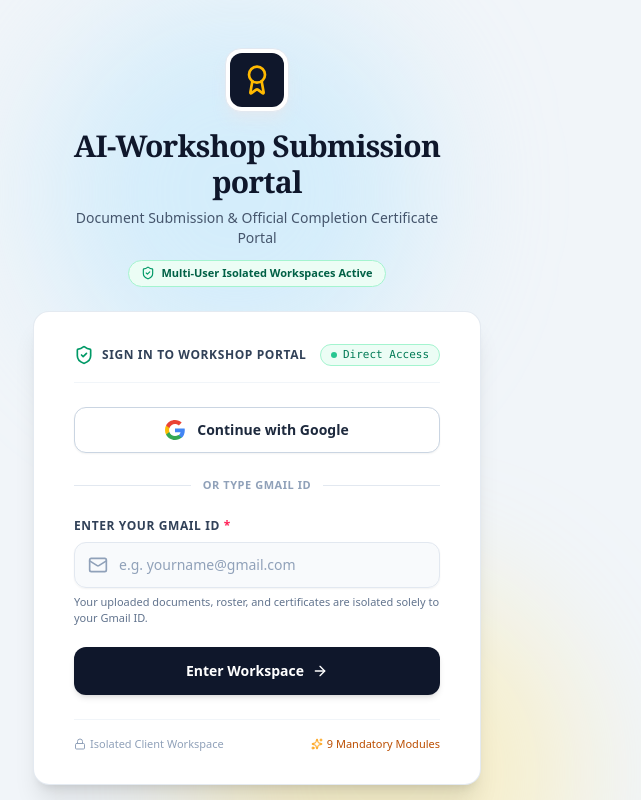
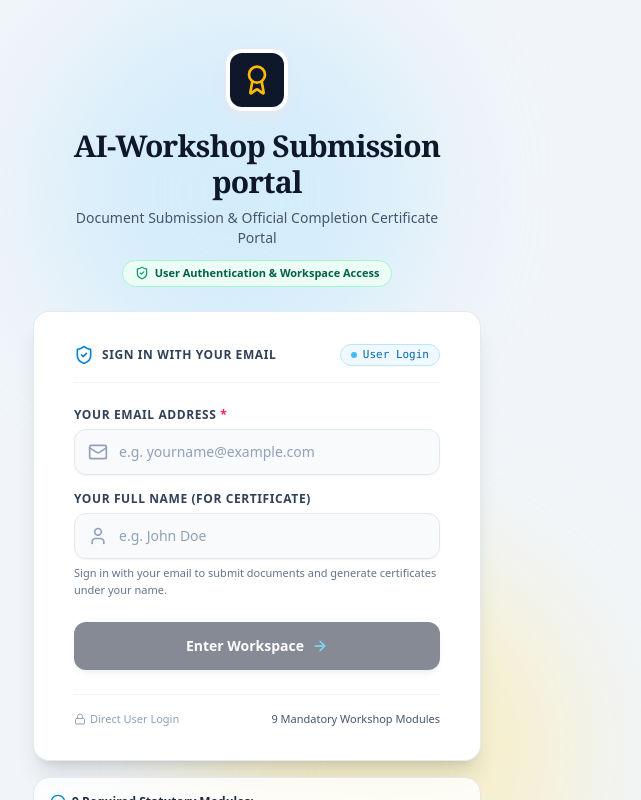
Before and after one commit to sanjaiworksai/Ai-workshop-document-submission, a React (Vite) app: page / in a window 1280 px wide. Shown: the top 800 px of the page, without its empty margins (383-1024 px from the left). Built offline with nearby package versions, Linux system fonts and the light colour scheme.

Commit message:
feat: generalize participant onboarding and storage
- Allow dynamic user naming during authentication.
- Replace hardcoded participant data with randomized identifiers.
- Optimize document upload to skip binary storage for lighter performance.
- Clean up outdated mock group participants.

```diff
--- a/src/components/AuthScreen.tsx
+++ b/src/components/AuthScreen.tsx
@@ -9,11 +9,8 @@ import {
   CheckCircle2,
   Award,
   Users,
-  FileCheck,
   Trash2,
-  UserCheck,
-  Sparkles,
-  Layers,
+  User,
 } from 'lucide-react';
 
 interface AuthScreenProps {
@@ -23,6 +20,7 @@ interface AuthScreenProps {
 
 export function AuthScreen({ onLogin, defaultEmail = '' }: AuthScreenProps) {
   const [email, setEmail] = useState(defaultEmail);
+  const [fullName, setFullName] = useState('');
   const [isSubmitting, setIsSubmitting] = useState(false);
   const [errorMessage, setErrorMessage] = useState('');
   const [savedAccounts, setSavedAccounts] = useState<AccountSummary[]>([]);
@@ -31,42 +29,38 @@ export function AuthScreen({ onLogin, defaultEmail = '' }: AuthScreenProps) {
     setSavedAccounts(getAllAccounts());
   }, []);
 
-  const handleLoginWithEmail = (targetEmail: string) => {
+  const handleLoginWithEmail = (targetEmail: string, customName?: string) => {
     const cleanEmail = normalizeEmail(targetEmail);
     if (!cleanEmail || !cleanEmail.includes('@')) {
-      setErrorMessage('Please enter a valid Gmail address (e.g. name@gmail.com).');
+      setErrorMessage('Please enter a valid email address.');
       return;
     }
 
     setIsSubmitting(true);
     setTimeout(() => {
-      // Derive clean display name from email address
+      // Derive clean display name from custom name or email
+      let displayName = customName?.trim();
+      if (!displayName) {
         const rawName = cleanEmail.split('@')[0];
-      const formattedName = rawName
+        displayName = rawName
           .split(/[._-]/)
           .map((part) => part.charAt(0).toUpperCase() + part.slice(1))
           .join(' ');
+      }
 
       onLogin({
         email: cleanEmail,
-        name: formattedName,
+        name: displayName,
         loginAt: new Date().toISOString(),
         avatar: `https://api.dicebear.com/7.x/initials/svg?seed=${encodeURIComponent(cleanEmail)}&backgroundColor=0284c7,1e3a8a,047857`,
       });
       setIsSubmitting(false);
-    }, 300);
-  };
-
-  const handleGoogleSignIn = () => {
-    const defaultGoogleEmail = 'sanjaiworksai@gmail.com';
-    // If the input has a value, use it; otherwise use detected Google account
-    const target = email.trim().length > 0 ? email : defaultGoogleEmail;
-    handleLoginWithEmail(target);
+    }, 250);
   };
 
   const handleSubmit = (e: FormEvent) => {
     e.preventDefault();
-    handleLoginWithEmail(email);
+    handleLoginWithEmail(email, fullName);
   };
 
   const handleDeleteAccountData = (e: MouseEvent, targetEmail: string) => {
@@ -101,7 +95,7 @@ export function AuthScreen({ onLogin, defaultEmail = '' }: AuthScreenProps) {
         {/* Multi-user Isolation Badge */}
         <div className="inline-flex items-center gap-1.5 px-3 py-1 mt-3 rounded-full bg-emerald-50 border border-emerald-200 text-emerald-800 text-[11px] font-semibold">
           <ShieldCheck className="w-3.5 h-3.5 text-emerald-600" />
-          <span>Multi-User Isolated Workspaces Active</span>
+          <span>User Authentication & Workspace Access</span>
         </div>
       </div>
 
@@ -112,16 +106,16 @@ export function AuthScreen({ onLogin, defaultEmail = '' }: AuthScreenProps) {
             <div className="flex items-center justify-between pb-3 border-b border-slate-100 mb-3">
               <span className="text-xs font-bold uppercase tracking-wider text-slate-700 flex items-center gap-1.5">
                 <Users className="w-4 h-4 text-sky-600" />
-                Previous Workspaces on this Device ({savedAccounts.length})
+                Previous Workspaces ({savedAccounts.length})
               </span>
-              <span className="text-[10px] text-slate-400 font-mono">Isolated Data</span>
+              <span className="text-[10px] text-slate-400 font-mono">Select to Open</span>
             </div>
 
             <div className="space-y-2">
               {savedAccounts.map((acc) => (
                 <div
                   key={acc.email}
-                  onClick={() => handleLoginWithEmail(acc.email)}
+                  onClick={() => handleLoginWithEmail(acc.email, acc.name)}
                   className="p-3 rounded-xl bg-slate-50 hover:bg-sky-50/60 border border-slate-200/80 hover:border-sky-300 transition flex items-center justify-between cursor-pointer group"
                 >
                   <div className="flex items-center space-x-3 overflow-hidden">
@@ -139,7 +133,7 @@ export function AuthScreen({ onLogin, defaultEmail = '' }: AuthScreenProps) {
                   <div className="flex items-center space-x-2 shrink-0">
                     <div className="text-right hidden sm:block">
                       <span className="text-[10px] px-2 py-0.5 rounded-full bg-slate-200 text-slate-700 font-mono">
-                        {acc.uploadedCount}/9 Docs
+                        {acc.uploadedCount}/9 Modules
                       </span>
                     </div>
                     <button
@@ -161,68 +155,31 @@ export function AuthScreen({ onLogin, defaultEmail = '' }: AuthScreenProps) {
         <div className="bg-white border border-slate-200/90 py-8 px-6 sm:px-10 shadow-xl rounded-2xl">
           <div className="flex items-center justify-between pb-4 border-b border-slate-100 mb-6">
             <div className="flex items-center space-x-2">
-              <ShieldCheck className="w-5 h-5 text-emerald-600" />
+              <ShieldCheck className="w-5 h-5 text-sky-600" />
               <span className="text-xs font-bold uppercase tracking-wider text-slate-700">
-                Sign In to Workshop Portal
+                Sign In With Your Email
               </span>
             </div>
-            <span className="text-[11px] px-2.5 py-0.5 rounded-full bg-emerald-50 border border-emerald-200 text-emerald-700 font-mono flex items-center gap-1.5 font-medium">
-              <span className="w-1.5 h-1.5 rounded-full bg-emerald-500 animate-pulse" />
-              Direct Access
+            <span className="text-[11px] px-2.5 py-0.5 rounded-full bg-sky-50 border border-sky-200 text-sky-700 font-mono flex items-center gap-1.5 font-medium">
+              <span className="w-1.5 h-1.5 rounded-full bg-sky-500 animate-pulse" />
+              User Login
             </span>
-          </div>
-
-          {/* Google Sign-in Option */}
-          <div className="space-y-4">
-            <button
-              type="button"
-              onClick={handleGoogleSignIn}
-              disabled={isSubmitting}
-              className="w-full flex items-center justify-center gap-3 py-3 px-4 rounded-xl border border-slate-300 bg-white hover:bg-slate-50 text-slate-800 text-sm font-semibold shadow-xs hover:shadow-sm transition cursor-pointer disabled:opacity-50"
-            >
-              <svg className="w-5 h-5 shrink-0" viewBox="0 0 24 24">
-                <path
-                  fill="#4285F4"
-                  d="M23.745 12.27c0-.7-.06-1.4-.19-2.07H12v4.51h6.6c-.29 1.52-1.14 2.82-2.4 3.68v3.05h3.88c2.27-2.09 3.665-5.17 3.665-9.17z"
-                />
-                <path
-                  fill="#34A853"
-                  d="M12 24c3.24 0 5.95-1.08 7.93-2.91l-3.88-3.05c-1.08.72-2.45 1.16-4.05 1.16-3.12 0-5.77-2.1-6.72-4.93H1.26v3.15C3.25 21.36 7.33 24 12 24z"
-                />
-                <path
-                  fill="#FBBC05"
-                  d="M5.28 14.27c-.25-.72-.38-1.49-.38-2.27s.13-1.55.38-2.27V6.58H1.26C.46 8.16 0 9.98 0 12s.46 3.84 1.26 5.42l4.02-3.15z"
-                />
-                <path
-                  fill="#EA4335"
-                  d="M12 4.75c1.77 0 3.35.61 4.6 1.8l3.42-3.42C17.95 1.19 15.24 0 12 0 7.33 0 3.25 2.64 1.26 6.58l4.02 3.15c.95-2.83 3.6-4.98 6.72-4.98z"
-                />
-              </svg>
-              <span>Continue with Google</span>
-            </button>
-
-            <div className="relative flex py-2 items-center">
-              <div className="flex-grow border-t border-slate-200"></div>
-              <span className="flex-shrink mx-3 text-[11px] uppercase tracking-wider text-slate-400 font-semibold">
-                Or type Gmail ID
-              </span>
-              <div className="flex-grow border-t border-slate-200"></div>
           </div>
 
           <form onSubmit={handleSubmit} className="space-y-4">
             <div>
               <label
-                  htmlFor="gmail-id"
-                  className="block text-xs font-semibold uppercase tracking-wider text-slate-700 mb-2"
+                htmlFor="user-email-id"
+                className="block text-xs font-semibold uppercase tracking-wider text-slate-700 mb-1.5"
               >
-                  Enter Your Gmail ID <span className="text-rose-500">*</span>
+                Your Email Address <span className="text-rose-500">*</span>
               </label>
               <div className="relative rounded-xl shadow-xs">
                 <div className="absolute inset-y-0 left-0 pl-3.5 flex items-center pointer-events-none">
                   <Mail className="h-5 w-5 text-slate-400" />
                 </div>
                 <input
-                    id="gmail-id"
+                  id="user-email-id"
                   type="email"
                   required
                   value={email}
@@ -230,12 +187,34 @@ export function AuthScreen({ onLogin, defaultEmail = '' }: AuthScreenProps) {
                     setEmail(e.target.value);
                     if (errorMessage) setErrorMessage('');
                   }}
-                    placeholder="e.g. yourname@gmail.com"
+                  placeholder="e.g. yourname@example.com"
+                  className="block w-full pl-11 pr-4 py-3 bg-slate-50 border border-slate-200 rounded-xl text-sm font-medium text-slate-900 placeholder-slate-400 focus:outline-none focus:ring-2 focus:ring-sky-500 focus:bg-white focus:border-transparent transition"
+                />
+              </div>
+            </div>
+
+            <div>
+              <label
+                htmlFor="user-fullname-id"
+                className="block text-xs font-semibold uppercase tracking-wider text-slate-700 mb-1.5"
+              >
+                Your Full Name (For Certificate)
+              </label>
+              <div className="relative rounded-xl shadow-xs">
+                <div className="absolute inset-y-0 left-0 pl-3.5 flex items-center pointer-events-none">
+                  <User className="h-5 w-5 text-slate-400" />
+                </div>
+                <input
+                  id="user-fullname-id"
+                  type="text"
+                  value={fullName}
+                  onChange={(e) => setFullName(e.target.value)}
+                  placeholder="e.g. John Doe"
                   className="block w-full pl-11 pr-4 py-3 bg-slate-50 border border-slate-200 rounded-xl text-sm font-medium text-slate-900 placeholder-slate-400 focus:outline-none focus:ring-2 focus:ring-sky-500 focus:bg-white focus:border-transparent transition"
                 />
               </div>
               <p className="text-[11px] text-slate-500 mt-1.5">
-                  Your uploaded documents, roster, and certificates are isolated solely to your Gmail ID.
+                Sign in with your email to submit documents and generate certificates under your name.
               </p>
             </div>
 
@@ -245,10 +224,10 @@ export function AuthScreen({ onLogin, defaultEmail = '' }: AuthScreenProps) {
               </p>
             )}
 
-              <div className="pt-1">
+            <div className="pt-2">
               <button
                 type="submit"
-                  disabled={isSubmitting}
+                disabled={isSubmitting || !email.trim()}
                 id="login-submit-btn"
                 className="w-full flex justify-center items-center py-3.5 px-4 rounded-xl shadow-md text-sm font-bold text-white bg-slate-900 hover:bg-slate-800 focus:outline-none focus:ring-2 focus:ring-offset-2 focus:ring-slate-900 transition-all cursor-pointer disabled:opacity-50"
               >
@@ -260,22 +239,20 @@ export function AuthScreen({ onLogin, defaultEmail = '' }: AuthScreenProps) {
                 ) : (
                   <span className="flex items-center gap-2">
                     Enter Workspace
-                      <ArrowRight className="w-4 h-4" />
+                    <ArrowRight className="w-4 h-4 text-sky-400" />
                   </span>
                 )}
               </button>
             </div>
           </form>
-          </div>
 
           <div className="mt-6 flex items-center justify-between text-[11px] text-slate-400 pt-4 border-t border-slate-100">
             <span className="flex items-center gap-1">
               <Lock className="w-3 h-3 text-slate-400" />
-              Isolated Client Workspace
+              Direct User Login
             </span>
-            <span className="flex items-center gap-1 text-amber-700 font-medium">
-              <Sparkles className="w-3 h-3 text-amber-500" />
-              9 Mandatory Modules
+            <span className="flex items-center gap-1 text-slate-600 font-medium">
+              9 Mandatory Workshop Modules
             </span>
           </div>
         </div>
```
Also changed, not shown: src/App.tsx (+7 -7 lines), src/components/DocumentUploadPortal.tsx (+38 -24 lines), src/utils/storage.ts (+0 -22 lines). Lines whose indentation alone changed are shown as unchanged.
